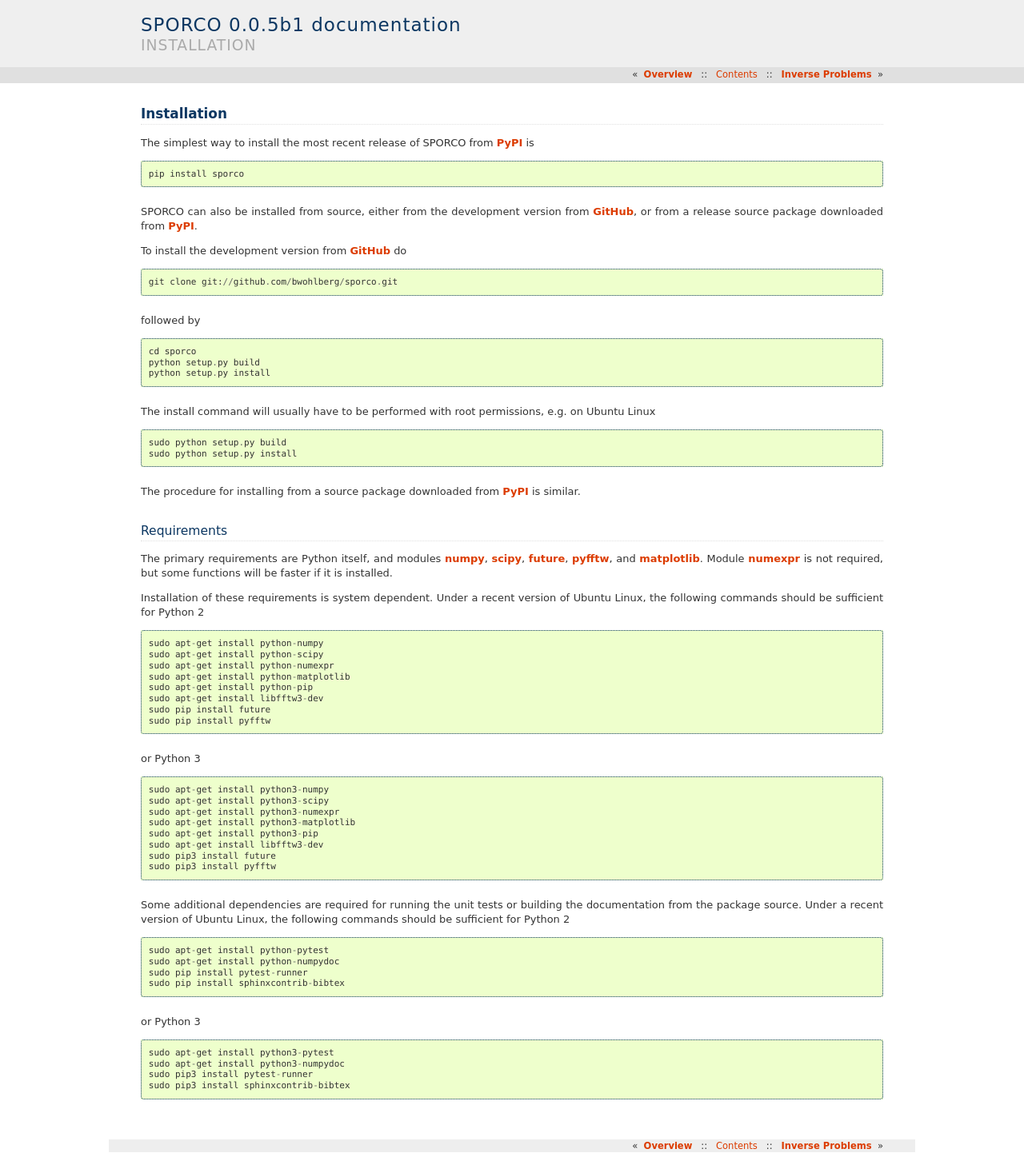
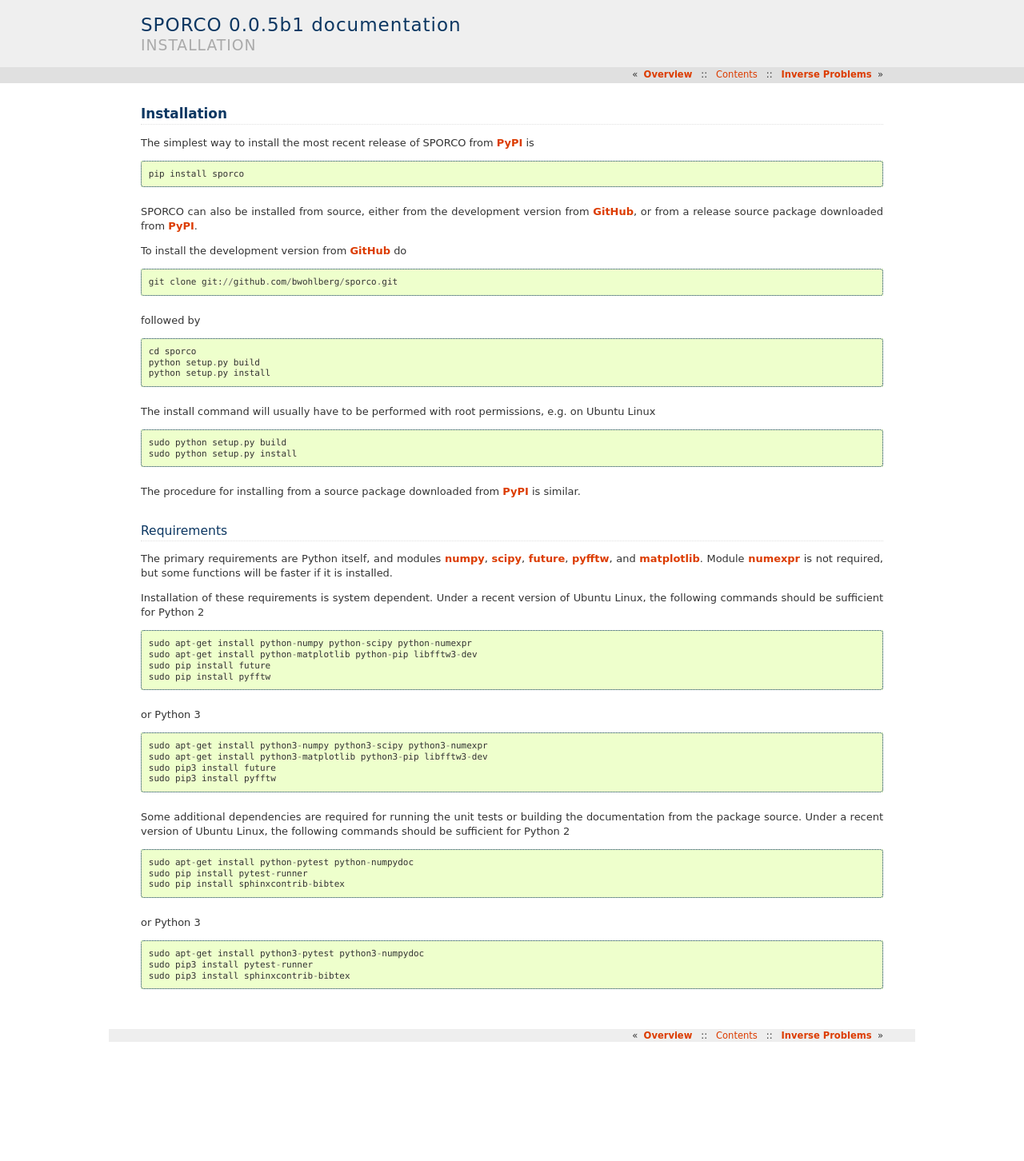
Before and after one commit to bwohlberg/sporco, a Sphinx documentation site: the page built from docs/source/install.rst, in a window 1280 px wide. Shown: the whole page at 80% size. Built offline with Sphinx 7.4.7, drawn with Linux system fonts in a browser that asks for light colours; pages that are not in the unit, such as notebooks, are missing from menus; after the commit the page ends 1315 px from its top, so only the background shows below that.

Commit message:
Cleaned up install instructions.

```diff
--- a/docs/source/install.rst
+++ b/docs/source/install.rst
@@ -59,12 +59,8 @@ for Python 2
 
 ::
 
-   sudo apt-get install python-numpy
-   sudo apt-get install python-scipy
-   sudo apt-get install python-numexpr
-   sudo apt-get install python-matplotlib
-   sudo apt-get install python-pip
-   sudo apt-get install libfftw3-dev
+   sudo apt-get install python-numpy python-scipy python-numexpr
+   sudo apt-get install python-matplotlib python-pip libfftw3-dev
    sudo pip install future
    sudo pip install pyfftw
 
@@ -72,12 +68,8 @@ or Python 3
 
 ::
 
-   sudo apt-get install python3-numpy
-   sudo apt-get install python3-scipy
-   sudo apt-get install python3-numexpr
-   sudo apt-get install python3-matplotlib
-   sudo apt-get install python3-pip
-   sudo apt-get install libfftw3-dev
+   sudo apt-get install python3-numpy python3-scipy python3-numexpr
+   sudo apt-get install python3-matplotlib python3-pip libfftw3-dev
    sudo pip3 install future
    sudo pip3 install pyfftw
 
@@ -89,8 +81,7 @@ for Python 2
 
 ::
 
-   sudo apt-get install python-pytest
-   sudo apt-get install python-numpydoc
+   sudo apt-get install python-pytest python-numpydoc
    sudo pip install pytest-runner
    sudo pip install sphinxcontrib-bibtex
 
@@ -98,7 +89,6 @@ or Python 3
 
 ::
 
-   sudo apt-get install python3-pytest
-   sudo apt-get install python3-numpydoc
+   sudo apt-get install python3-pytest python3-numpydoc
    sudo pip3 install pytest-runner
    sudo pip3 install sphinxcontrib-bibtex
```
Also changed, not shown: README.rst (+6 -16 lines).
